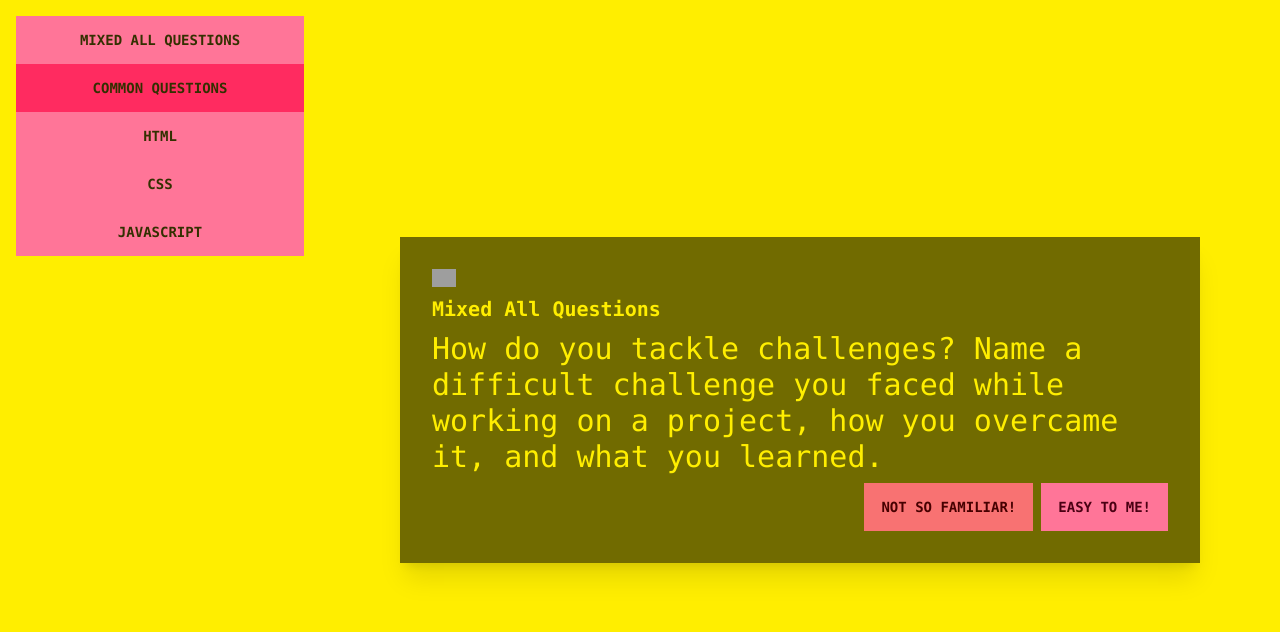
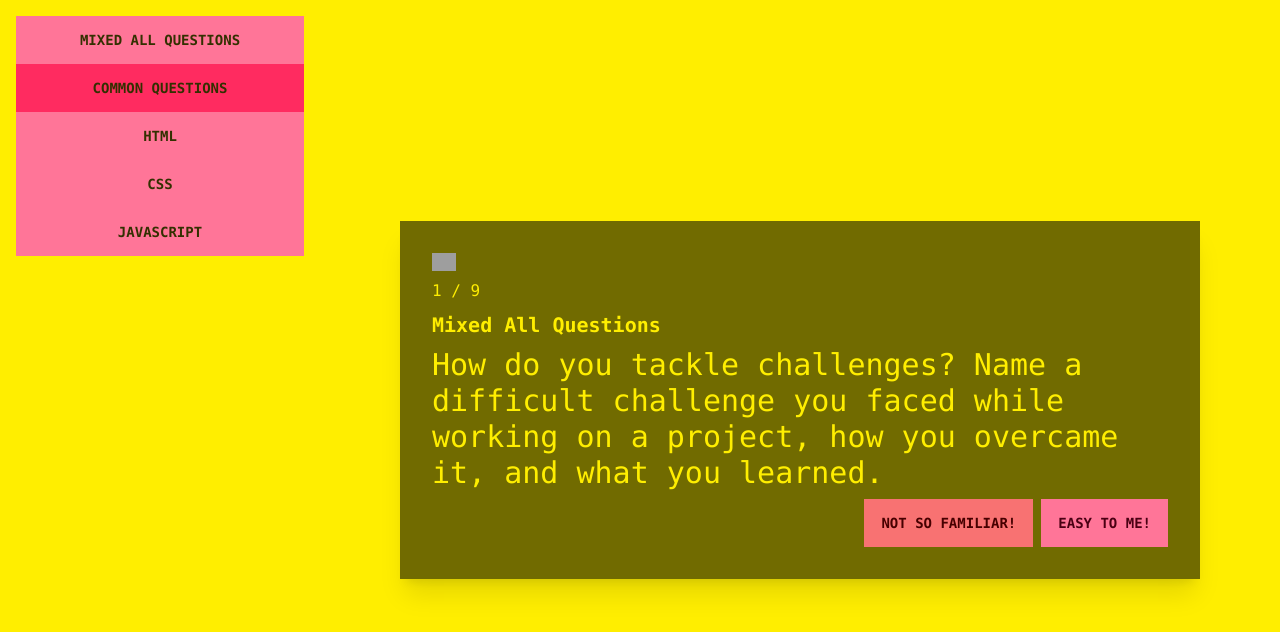
Before and after one commit to 12cassie34/interview-flash-cards, a Vue app: page / in a window 1280 px wide. Shown: the top 632 px of the page. Built offline with nearby package versions, Linux system fonts and the light colour scheme; grey boxes are pictures that could not be loaded.

Commit message:
feat: add an amount counter

```diff
--- a/src/components/FlashCard.vue
+++ b/src/components/FlashCard.vue
@@ -13,7 +13,7 @@
           src="https://img.icons8.com/ios-glyphs/30/000000/filled-like.png"
         />
       </div>
-
+      <p>{{ questionsAnsweredAmount }} / {{ questionsAmount }}</p>
       <h2 class="card-title">{{ cartTitle }}</h2>
 
       <p class="text-3xl">{{ currentQuestion.question }}</p>
@@ -40,7 +40,7 @@ export default defineComponent({
     const { currentTopicId } = storeToRefs(topicStore);
 
     const questionSet = questionSetStore();
-    const { currentQuestion } = storeToRefs(questionSet);
+    const { currentQuestion, questions, questionsHaveBeenAnswered } = storeToRefs(questionSet);
     const getRandomQuestion = questionSet.getRandomQuestion;
     getRandomQuestion();
 
@@ -53,6 +53,9 @@ export default defineComponent({
     });
     const cartTitle = computed(() => currentTopicMap[currentTopicId.value]);
 
+    const questionsAmount = computed(() => questions.value.length);
+    const questionsAnsweredAmount = computed(() => questionsHaveBeenAnswered.value.length);
+
     watch(currentTopicId, () => {
       getRandomQuestion();
     });
@@ -60,6 +63,8 @@ export default defineComponent({
     return {
       cartTitle,
       currentQuestion,
+      questionsAmount,
+      questionsAnsweredAmount,
       getRandomQuestion,
     };
   },
```
